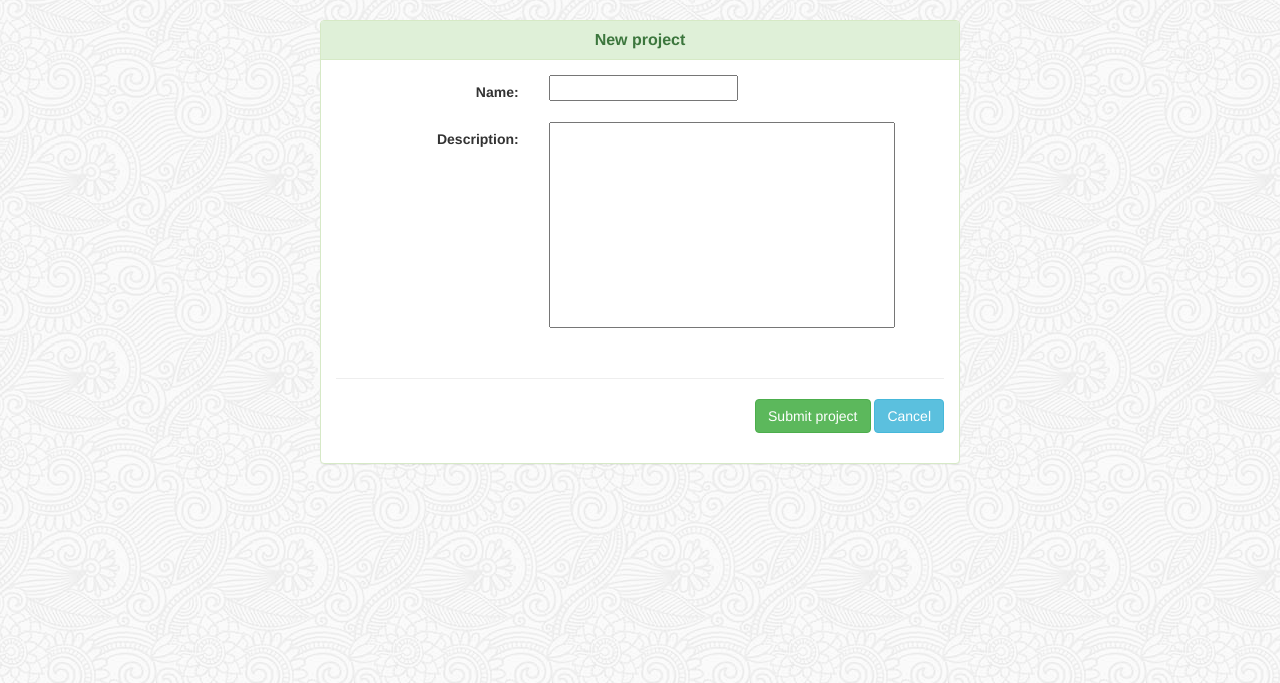
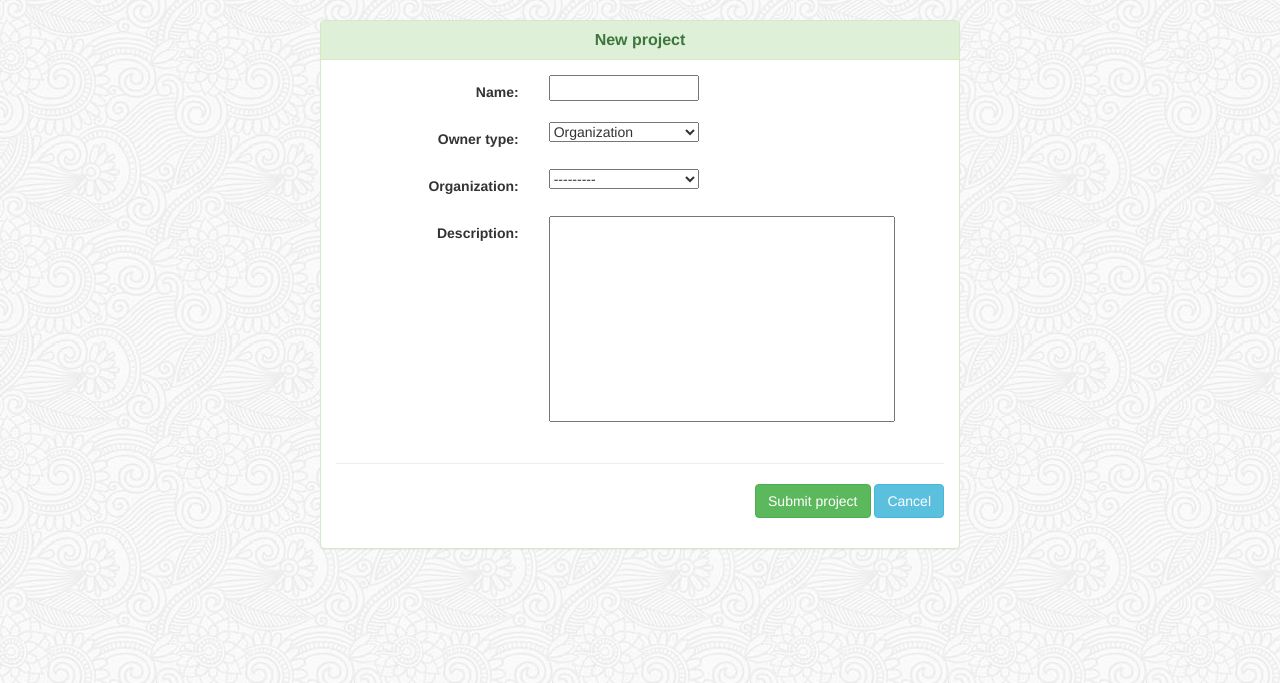
Before and after one commit to J-KAM/ProTrack, a Django app: page /projects/new/ in a window 1280 px wide. Shown: the part 52-735 px from the top of the page. Run offline with Django 3.2, Linux system fonts and the light colour scheme; the visitor is signed in with stand-in values (Sample User, id 1); data that the repository does not hold is empty; some libraries are stand-ins or nearby versions; some web fonts are replaced.

Commit message:
Associating project with an organization. #14

```diff
--- a/projects/forms.py
+++ b/projects/forms.py
@@ -3,7 +3,22 @@ from django import forms
 from . models import Project
 
 
-class ProjectForm(forms.ModelForm):
+class CreateProjectForm(forms.ModelForm):
+    owner_type = forms.ChoiceField(choices=[('m', 'Myself'), ('o', 'Organization')], initial='o')
+
+    class Meta:
+        model = Project
+        fields = ['name', 'owner_type', 'organization_owner', 'description']
+        labels = {
+            'organization_owner': 'Organization',
+            'owner_type': 'Owner',
+        }
+        widgets = {
+            'description': forms.Textarea(attrs={'rows': 10, 'style': 'resize:none'}),
+        }
+
+
+class UpdateProjectForm(forms.ModelForm):
     class Meta:
         model = Project
         fields = ['name', 'description']
--- a/projects/models.py
+++ b/projects/models.py
@@ -1,5 +1,14 @@
 from django.contrib.auth.models import User
 from django.db import models
+
+
+class Organization(models.Model):
+    name = models.CharField(max_length=80, unique=True, null=False)
+    owner = models.ForeignKey(User, null=True)
+    members = models.ManyToManyField(User, related_name="members")
+
+    def __str__(self):
+        return self.name
 
 
 class Project(models.Model):
@@ -9,6 +18,7 @@ class Project(models.Model):
     created = models.DateField()
     num_of_stars = models.PositiveIntegerField(default=0)
     owner = models.ForeignKey(User, on_delete=models.CASCADE, null=True)
+    organization_owner = models.ForeignKey(Organization, on_delete=models.CASCADE, null=True)
     collaborators = models.ManyToManyField(User, related_name='collaborators')
     invited_collaborators = models.ManyToManyField(User, related_name='invited_collaborators')
 
--- a/projects/static/projects/style.css
+++ b/projects/static/projects/style.css
@@ -10,6 +10,11 @@ p {
 
 table {
     width: 100%;
+}
+
+input[type='text'], select {
+    width: 150px;
+    box-sizing: border-box;
 }
 
 .list-item-title {
--- a/projects/templates/projects/detail_preview.html
+++ b/projects/templates/projects/detail_preview.html
@@ -10,7 +10,11 @@
 
     <div class = "panel panel-success panel-list">
         <div class = "panel-before-heading">
-            <a href = "{% url 'core:profile' %}" class = "project-link">{{project.owner.username}}</a> / <a href = "{% url 'projects:detail' project.id %}" class = "project-link">{{project.name}}</a>
+            {% if project.owner != None %}
+                <a href = "{% url 'core:profile' %}" class = "project-link">{{project.owner.username}}</a> / <a href = "{% url 'projects:detail' project.id %}" class = "project-link">{{project.name}}</a>
+            {% else %}
+                <a href = "#" class = "project-link">{{project.owner.username}}</a> / <a href = "{% url 'projects:detail' project.id %}" class = "project-link">{{project.name}}</a>
+            {% endif %}
         </div>
         <div class = "panel-heading">
             <ul class = "nav nav-pills" id = "projectTab">
--- a/projects/templates/projects/project_form.html
+++ b/projects/templates/projects/project_form.html
@@ -1,9 +1,26 @@
 {% extends 'base.html' %}
 
 {% block title%}Projects{% endblock %}
+{% block extra_css %}
+    {% load staticfiles %}
+    <link href="{% static 'projects/style.css' %}" rel='stylesheet' type='text/css'>
+{% endblock %}
+{% block body %}
+    <script>
+        $(document).ready(function(){
+            $('select[name=organization_owner]').attr('required',true);
 
-{% block body %}
-
+            $('#id_owner_type').change(function() {
+                if($(this).val() == 'o') {
+                    $('#organization_owner').show();
+                    $('select[name=organization_owner]').attr('required',true);
+                } else {
+                    $('#organization_owner').hide();
+                    $('select[name=organization_owner]').attr('required',false);
+                }
+            });
+        });
+    </script>
     <div class="panel panel-success milestone-panel">
         <div class="panel-heading">
             <h1 class="panel-title panel-h1">{{action}} project</h1>
@@ -12,7 +29,7 @@
             <form method="post" class = "form-horizontal">
                 {% csrf_token %}
                 {% for field in form %}
-                <div class = "form-group">
+                <div class = "form-group" id="{{field.name}}">
                     <label class = "control-label col-sm-4">{{ field.label_tag }}</label>
                     <div class = "col-sm-3"> {{ field }}</div>
                     {% for error in field.errors %}
--- a/projects/views.py
+++ b/projects/views.py
@@ -16,8 +16,8 @@ from django.views.generic import DeleteView
 from django.views.generic import DetailView
 from django.views.generic import UpdateView
 
-from projects.forms import ProjectForm
-from projects.models import Project
+from projects.forms import CreateProjectForm, UpdateProjectForm
+from projects.models import Project, Organization
 
 
 class ProjectsPreview(ListView):
@@ -35,23 +35,36 @@ class ProjectsPreview(ListView):
 
 
 class ProjectCreate(CreateView):
-    form_class = ProjectForm
+    form_class = CreateProjectForm
     template_name='projects/project_form.html'
 
     @method_decorator(login_required)
     def get(self, request):
         form = self.form_class(None)
+        form.fields['organization_owner'].queryset = Organization.objects.filter(members=request.user)
+        form.fields['organization_owner'].required = False
         return render(request, self.template_name, {'form': form, 'action': 'New'})
 
     @method_decorator(login_required)
     def post(self, request):
         form = self.form_class(request.POST)
+        form.fields['organization_owner'].required = False
 
         if form.is_valid():
             project = form.save(commit=False)
-            project.url = str(get_current_site(request)) + '/' + request.user.username + '/' + form.cleaned_data['name']
+
+            if form.cleaned_data['owner_type'] == 'o':
+                project.organization_owner = form.cleaned_data['organization_owner']
+                project.owner = None
+                project.url = str(get_current_site(request)) + '/' + project.organization_owner.name + '/' + form.cleaned_data['name']
+
+            elif form.cleaned_data['owner_type'] == 'm':
+                project.organization_owner = None
+                project.owner = request.user
+                project.url = str(get_current_site(request)) + '/' + request.user.username + '/' + form.cleaned_data['name']
+
             project.created = date.today()
-            project.owner = request.user
+
             try:
                 project.save()
                 return render(request, 'projects/add_collaborators.html', {'project': project})
@@ -62,7 +75,7 @@ class ProjectCreate(CreateView):
 
 
 class ProjectUpdate(UpdateView):
-    form_class = ProjectForm
+    form_class = UpdateProjectForm
     template_name = 'projects/project_form.html'
 
     @method_decorator(login_required)
```
